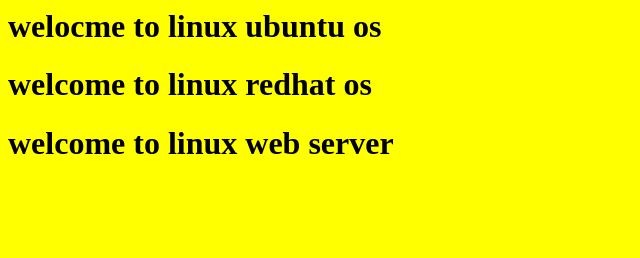
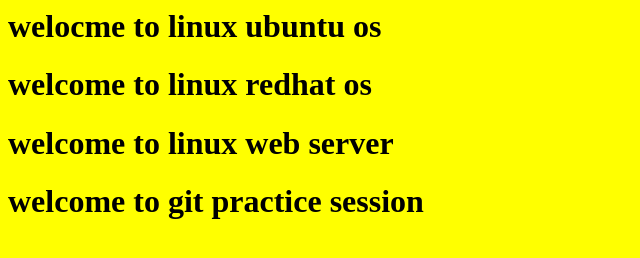
Before and after one commit to Lpurushotham/git_practice, a plain HTML site: page index.html in a window 1280 px wide. Shown: the whole page, without its empty margins (0-640 px from the left). Drawn offline with Linux system fonts and the light colour scheme.

Commit message:
index file edited by me

```diff
--- a/index.html
+++ b/index.html
@@ -3,5 +3,6 @@
   <h1>welocme to linux ubuntu os</h1>
   <h1>welcome to linux redhat os</h1>
   <h1>welcome to linux web server</h1>
+  <h1>welcome to git practice session</h1>
 </body>
 </html>
```
